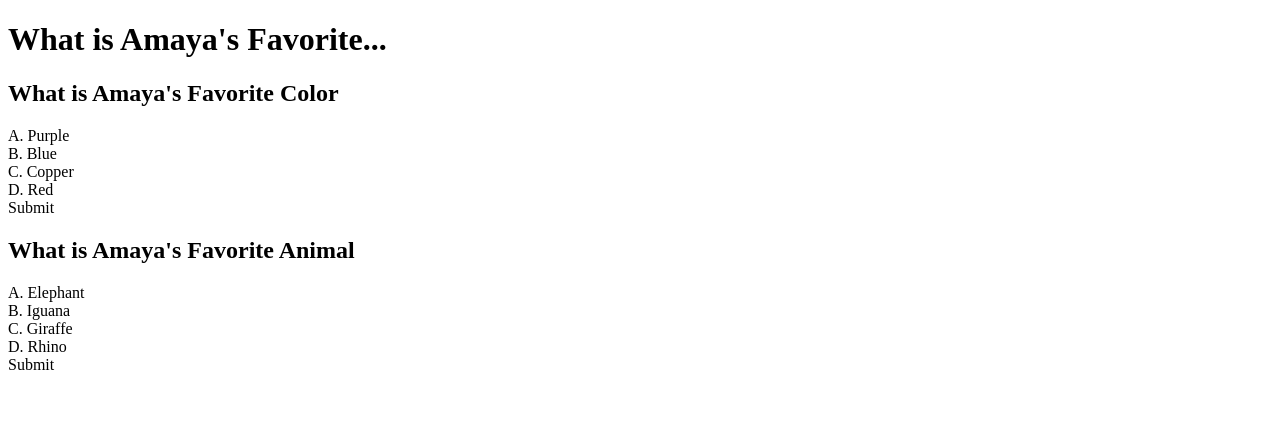
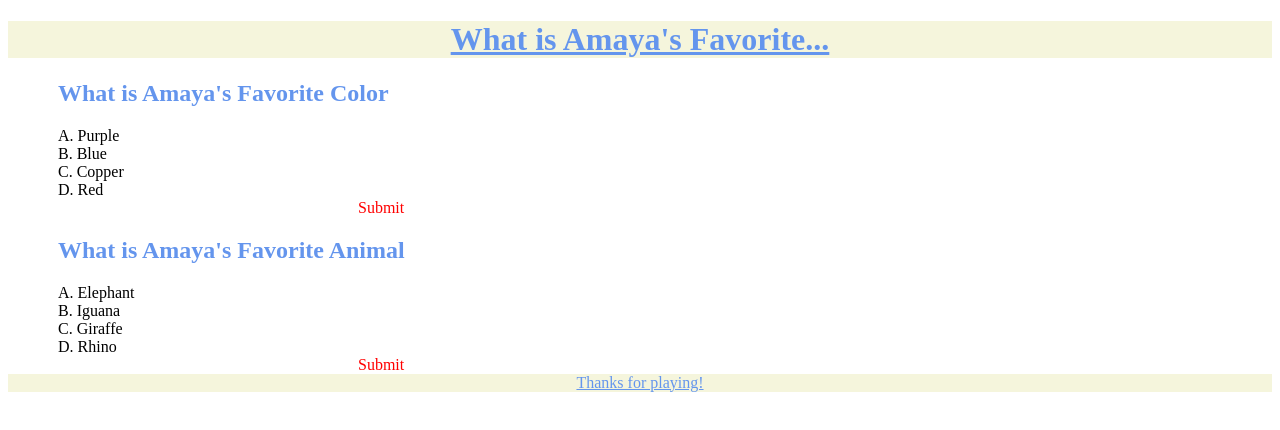
Before and after one commit to ascosper/challenge-4, a plain HTML site: page index.html in a window 1280 px wide. Drawn offline with Linux system fonts and the light colour scheme.

Commit message:
css style sheet

```diff
--- /dev/null
+++ b/assets/style.css
@@ -0,0 +1,34 @@
+header h1{
+    text-align: center;
+    text-decoration:underline;
+    background-color: beige;
+    color: cornflowerblue
+}
+.section1{
+    padding-left: 50px;
+    text-align: left;
+
+}
+#button1{
+    color: red;
+    text-align: left;
+    padding-left: 300px;
+}
+h2{
+    color: cornflowerblue;
+}
+.section2{
+    padding-left: 50px;
+    text-align: left;
+}
+#button2{
+    color: red;
+    text-align: left;
+    padding-left: 300px;
+}
+footer{
+    text-align: center;
+    text-decoration:underline;
+    background-color: beige;
+    color: cornflowerblue
+}
--- a/index.html
+++ b/index.html
@@ -2,18 +2,18 @@
 <html lang="en">
 <head>
     <meta charset="UTF-8">
-    <meta http-equiv="X-UA-Compatible" content="IE=edge">
-    <meta name="viewport" content="width=device-width, initial-scale=1.0">
     <title>Amaya's Quiz</title>
+    <link rel="stylesheet" href="./assets/style.css">
 </head>
 <body>
     <header>
         <h1><span>What is Amaya's Favorite...</span></h1>
     </header>
-    <section class="section-1">
+    <section class="section1">
         <div>
             <h2 id="question-1">What is Amaya's Favorite Color</h2>
         </div>
+        <div class="choices">
         <div id="a1">
             A. Purple
         </div>
@@ -26,6 +26,8 @@
         <div id="d1">
             D. Red
         </div>
+    </div>
+
         <div id="button1">
             Submit
         </div>
@@ -50,9 +52,12 @@
             Submit
         </div>
     </section>
-    <section>
+    <section id="answers">
 
     </section>
-
+    <footer>
+        Thanks for playing!
+    </footer>
 </body>
+<link rel="javascript" href="./assets/java.js">
 </html>
```
Also changed, not shown: assets/java.js (added).
